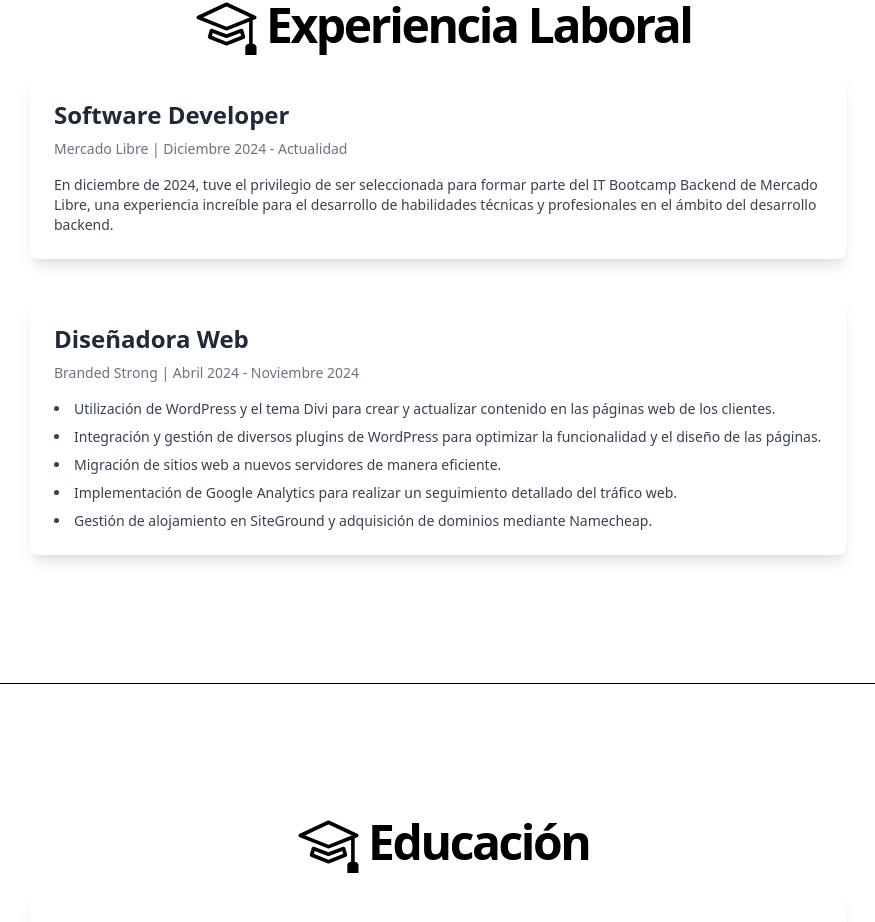
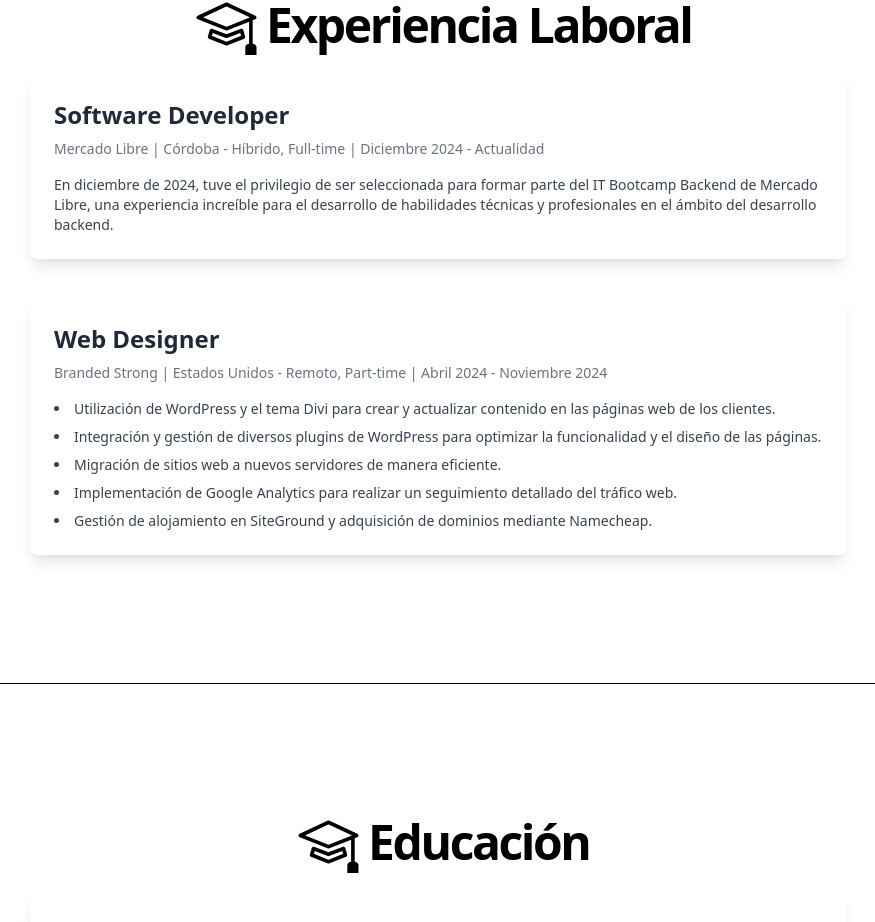
Before and after one commit to carolinacomba/my-portfolio, an Angular app: page / in a window 1280 px wide. Shown: the part 1133-2055 px from the top of the page, without its empty margins (202-1077 px from the left). Built offline with nearby package versions, Linux system fonts and the light colour scheme; a small style sheet from the web is missing.

Commit message:
actualizacion en experiencias

```diff
--- a/src/app/components/experiencia/experiencia.component.html
+++ b/src/app/components/experiencia/experiencia.component.html
@@ -14,7 +14,7 @@
                         Software Developer
                     </h3>
                     <p class="text-sm text-gray-500 dark:text-gray-400">
-                        Mercado Libre | Diciembre 2024 - Actualidad
+                        Mercado Libre | Córdoba - Híbrido, Full-time | Diciembre 2024 - Actualidad
                     </p>
                     <p class="mt-4 text-gray-700 dark:text-gray-300 text-sm">
                         En diciembre de 2024, tuve el privilegio de ser seleccionada para formar parte del IT Bootcamp
@@ -28,10 +28,10 @@
                 class="bg-white dark:bg-gray-800 shadow-lg rounded-lg overflow-hidden transition-transform transform hover:scale-105">
                 <div class="p-6">
                     <h3 class="text-2xl font-semibold mb-2 text-gray-800 dark:text-white">
-                        Diseñadora Web
+                        Web Designer
                     </h3>
                     <p class="text-sm text-gray-500 dark:text-gray-400">
-                        Branded Strong | Abril 2024 - Noviembre 2024
+                        Branded Strong | Estados Unidos - Remoto, Part-time | Abril 2024 - Noviembre 2024
                     </p>
                     <ul class="list-inside list-disc mt-4 text-gray-700 dark:text-gray-300 space-y-2 text-sm">
                         <li>Utilización de WordPress y el tema Divi para crear y actualizar contenido en las páginas web
```
